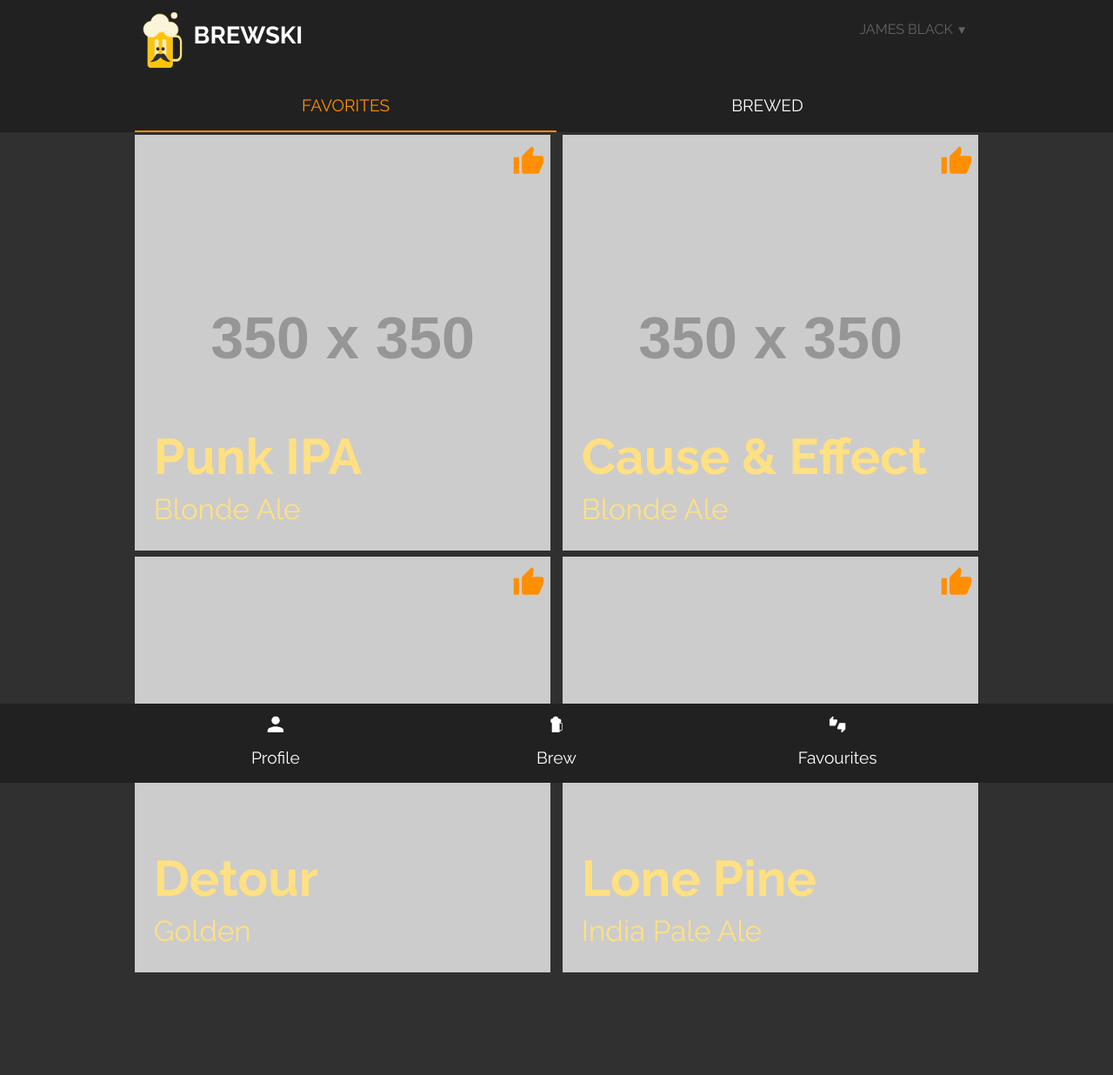
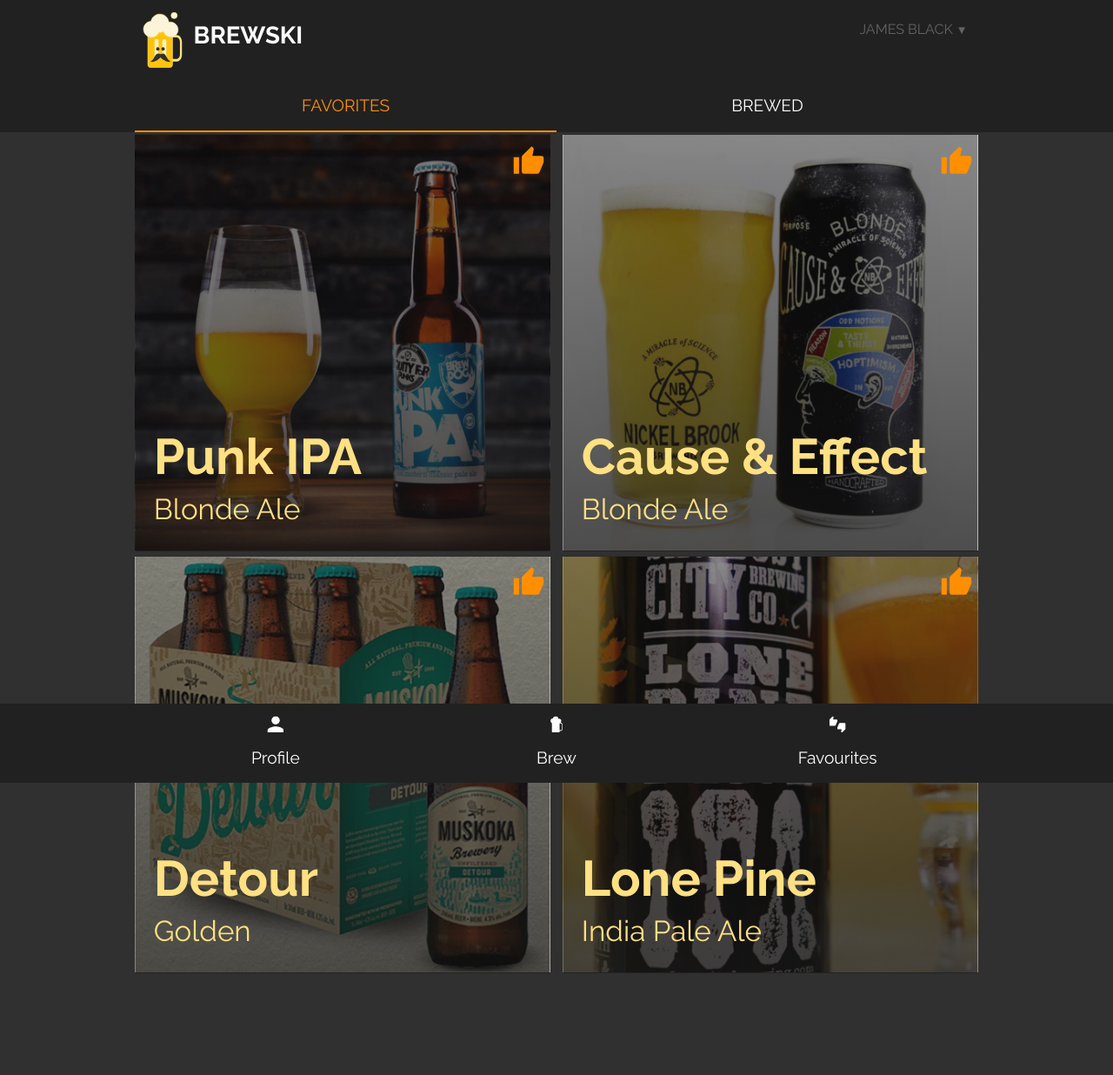
Before and after one commit to deltatrio/web-app, a Jekyll site: the page built from favourites.html, in a window 1280 px wide. Shown: the whole page at 87% size. Built offline with Jekyll 4.4.1, drawn with Linux system fonts in a browser that asks for light colours; nearby versions of some CDN libraries.

Commit message:
Add and resize the images
Delete the placeholder images.

```diff
--- a/favourites.html
+++ b/favourites.html
@@ -14,8 +14,9 @@
 
 <div id="rated" class="tabcontent grid wrapper gutter-1-4 pad-b-2 push-2">
   <div class="unit xs-1 s-1-2 m-1-2 l-1-2 img-flex relative island-1-8 gutter-1-4">
-    <a itemprop="url" class="" href="{{site.baseurl}}/punk-ipa">
-      <img itemprop="image" src="http://via.placeholder.com/350x350">
+    <a itemprop="url" href="{{site.baseurl}}/punk-ipa">
+      <img itemprop="image" src="{{site.baseurl}}/images/punk-ipa.jpg">
+      <div class="fav-beer-overlay absolute pin-center"></div>
       <div class="bold absolute pin-bottom-left gutter">
         <h2 class="zetta push-0">Punk IPA</h2>
         <h3 class="not-bold">Blonde Ale</h3>
@@ -26,8 +27,9 @@
     </a>
   </div>
   <div class="unit xs-1 s-1-2 m-1-2 l-1-2 img-flex relative island-1-8 gutter-1-4">
-    <a itemprop="url" class="" href="{{site.baseurl}}/punk-ipa">
-      <img itemprop="image" src="http://via.placeholder.com/350x350">
+    <a itemprop="url" href="{{site.baseurl}}/punk-ipa">
+      <img itemprop="image" src="{{site.baseurl}}/images/cause-and-effect.jpg">
+      <div class="fav-beer-overlay absolute pin-center"></div>
       <div class="bold absolute pin-bottom-left gutter">
         <h2 class="zetta push-0">Cause & Effect</h2>
         <h3 class="not-bold">Blonde Ale</h3>
@@ -38,8 +40,9 @@
     </a>
   </div>
   <div class="unit xs-1 s-1-2 m-1-2 l-1-2 img-flex relative island-1-8 gutter-1-4">
-    <a itemprop="url" class="" href="{{site.baseurl}}/punk-ipa">
-      <img itemprop="image" src="http://via.placeholder.com/350x350">
+    <a itemprop="url" href="{{site.baseurl}}/punk-ipa">
+      <img itemprop="image" src="{{site.baseurl}}/images/detour.jpg">
+      <div class="fav-beer-overlay absolute pin-center"></div>
       <div class="bold absolute pin-bottom-left gutter">
         <h2 class="zetta push-0">Detour</h2>
         <h3 class="not-bold">Golden</h3>
@@ -50,8 +53,9 @@
     </a>
   </div>
   <div class="unit xs-1 s-1-2 m-1-2 l-1-2 img-flex relative island-1-8 gutter-1-4">
-    <a itemprop="url" class="" href="{{site.baseurl}}/punk-ipa">
-      <img itemprop="image" src="http://via.placeholder.com/350x350">
+    <a itemprop="url" href="{{site.baseurl}}/punk-ipa">
+      <img itemprop="image" src="{{site.baseurl}}/images/lonepine.jpg">
+      <div class="fav-beer-overlay absolute pin-center"></div>
       <div class="bold absolute pin-bottom-left gutter">
         <h2 class="zetta push-0">Lone Pine</h2>
         <h3 class="not-bold">India Pale Ale</h3>
@@ -68,7 +72,7 @@
     <li class="grid grid-middle">
       <a itemprop="url" class="island-1-2 w-1" href="{{site.baseurl}}/punk-ipa">
         <div class="unit xs-1-3">
-          <img itemprop="image" class="img-flex beer-img" src="{{site.baseurl}}/images/placeholder-circle.svg" alt="">
+          <img itemprop="image" class="img-flex beer-img" src="{{site.baseurl}}/images/punk-ipa.jpg" alt="">
         </div>
         <div class="unit xs-1-3">
           <h3 class="not-bold push-0 mega">Punk IPA</h3>
@@ -84,7 +88,7 @@
     <li class="grid grid-middle">
       <a itemprop="url" class="island-1-2 w-1" href="{{site.baseurl}}/punk-ipa">
         <div class="unit xs-1-3">
-          <img itemprop="image" class="img-flex beer-img" src="{{site.baseurl}}/images/placeholder-circle.svg" alt="">
+          <img itemprop="image" class="img-flex beer-img" src="{{site.baseurl}}/images/cause-and-effect.jpg" alt="">
         </div>
         <div class="unit xs-1-3">
           <h3 class="not-bold push-0 mega">Cause & Effect</h3>
@@ -100,7 +104,7 @@
     <li class="grid grid-middle">
       <a itemprop="url" class="island-1-2 w-1" href="{{site.baseurl}}/punk-ipa">
         <div class="unit xs-1-3">
-          <img itemprop="image" class="img-flex beer-img" src="{{site.baseurl}}/images/placeholder-circle.svg" alt="">
+          <img itemprop="image" class="img-flex beer-img" src="{{site.baseurl}}/images/detour.jpg" alt="">
         </div>
         <div class="unit xs-1-3">
           <h3 class="not-bold push-0 mega">Detour</h3>
@@ -116,7 +120,7 @@
     <li class="grid grid-middle">
       <a itemprop="url" class="island-1-2 w-1" href="{{site.baseurl}}/punk-ipa">
         <div class="unit xs-1-3">
-          <img itemprop="image" class="img-flex beer-img" src="{{site.baseurl}}/images/placeholder-circle.svg" alt="">
+          <img itemprop="image" class="img-flex beer-img" src="{{site.baseurl}}/images/inukshuk.jpg" alt="">
         </div>
         <div class="unit xs-1-3">
           <h3 class="not-bold push-0 mega">Inukshuk</h3>
@@ -132,7 +136,7 @@
     <li class="grid grid-middle">
       <a itemprop="url" class="island-1-2 w-1" href="{{site.baseurl}}/punk-ipa">
         <div class="unit xs-1-3">
-          <img itemprop="image" class="img-flex beer-img" src="{{site.baseurl}}/images/placeholder-circle.svg" alt="">
+          <img itemprop="image" class="img-flex beer-img" src="{{site.baseurl}}/images/lonepine.jpg" alt="">
         </div>
         <div class="unit xs-1-3">
           <h3 class="not-bold push-0 mega">Lone Pine</h3>
@@ -144,21 +148,5 @@
         </div>
       </a>
     </li>
-
-    <li class="grid grid-middle">
-      <a itemprop="url" class="island-1-2 w-1" href="{{site.baseurl}}/punk-ipa">
-        <div class="unit xs-1-3">
-          <img itemprop="image" class="img-flex beer-img" src="{{site.baseurl}}/images/placeholder-circle.svg" alt="">
-        </div>
-        <div class="unit xs-1-3">
-          <h3 class="not-bold push-0 mega">Blue Moon</h3>
-        </div>
-        <div class="unit xs-1-3 text-right">
-          <i class="icon i-48 text-right">
-            <svg class="island-1-2"><use xlink:href="{{site.baseurl}}/images/icons.svg#thumbs"></use></svg>
-          </i>
-        </div>
-      </a>
-    </li>
   </ul>
 </div>
--- a/profile.html
+++ b/profile.html
@@ -12,7 +12,7 @@
 
 <section class="banner relative wrapper">
   <div class="embed embed-16by9">
-    <img class="img-flex embed-item" src="{{site.baseurl}}/images/placeholder-16by9.svg">
+    <img class="img-flex embed-item" src="{{site.baseurl}}/images/profile-beer-bg.jpg">
     <div class="banner-profile embed-item absolute pin-bottom-center"></div>
   </div>
   <div class="banner-info">
@@ -20,7 +20,7 @@
       <img itemprop="image" class="img-flex profile-pic" src="{{site.baseurl}}/images/profile-picture.jpg">
     </div>
     <div class="banner-text absolute pin-bottom-right gutter-1-2">
-      <h1 class="profile-heading nina push-0">James Black</h1>
+      <h1 class="profile-heading nina push-0">James<br>Black</h1>
     </div>
     <div class="banner-edit absolute pin-top-right text-right pad-t gutter-1-2">
       <i class="icon i-24">
```
Also changed, not shown: _includes/css/main.css (+12 -1 lines), images/cause-and-effect.jpg, images/detour.jpg, images/inukshuk.jpg, images/lonepine.jpg, images/placeholder-16by9.svg (deleted), images/placeholder-1by1.svg (deleted), images/placeholder-2by3.svg (deleted), images/placeholder-3by1.svg (deleted), images/placeholder-3by2.svg (deleted), images/placeholder-4by1.svg (deleted), images/placeholder-4by3.svg (deleted), images/placeholder-circle.svg (deleted), images/placeholder-golden.svg (deleted), 4 more files.
